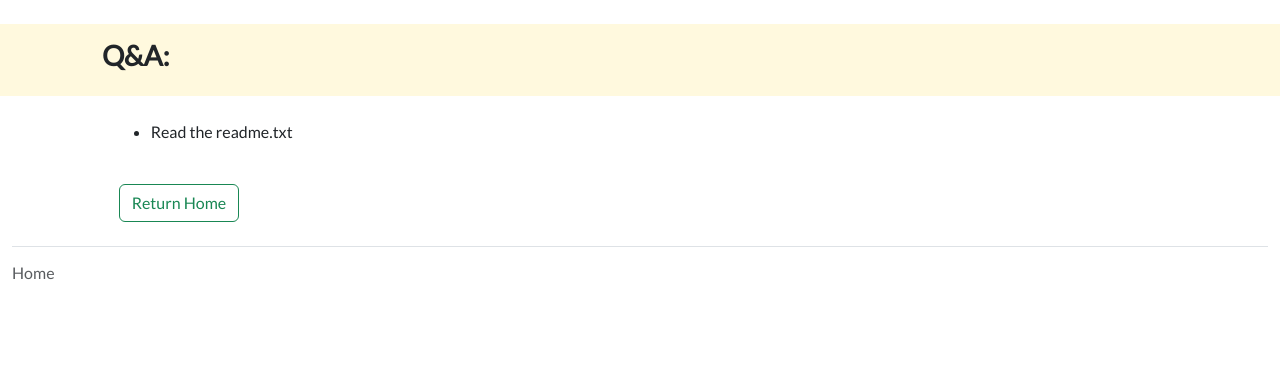
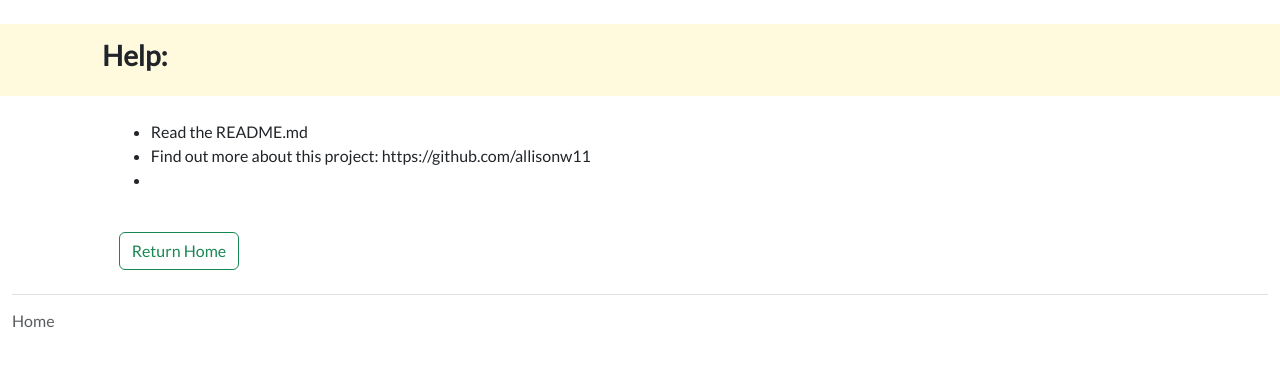
Before and after one commit to allisonw11/Binocular_Project, a Flask app: page /help in a window 1280 px wide. Shown: the part 73-440 px from the top of the page. Run offline with Flask 2, Linux system fonts and the light colour scheme; some libraries are stand-ins or nearby versions.

Commit message:
Added README.md and screenshots.

```diff
--- a/templates/help.html
+++ b/templates/help.html
@@ -6,14 +6,15 @@
 </br>
 <div id="header-box">
     <div class="container-fluid col-11">
-        <h3><strong>Q&A:</strong></h3>
+        <h3><strong>Help:</strong></h3>
     </div>
 </div>
 
 </br>
 <div class="container-fluid col-10">
     <ul>
-        <li>Read the readme.txt</li>
+        <li>Read the README.md</li>
+        <li>Find out more about this project: https://github.com/allisonw11<li>
     </ul>
 </div>
 <br>
```
Also changed, not shown: README.md (added), static/images/afterLogin.png (added), static/images/createAccount.png (added), static/images/eventDetails.png (added), static/images/eventDetails2.png (added), static/images/homePage.png (added), static/images/myReviews.png (added), static/images/nextPrevBtn.png (added), static/images/reviewEvent.png (added), static/images/searchBar.png (added), static/images/searchResult.png (added), static/images/userProfile.png (added).
